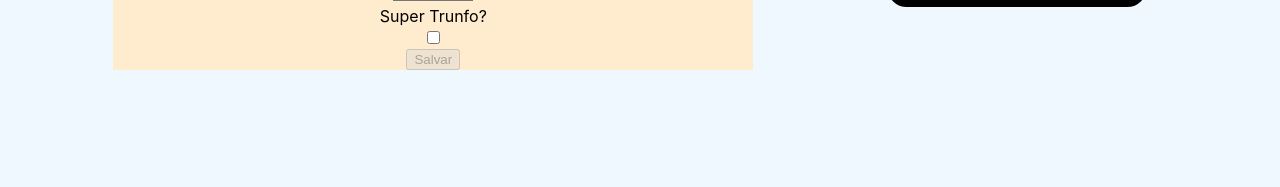
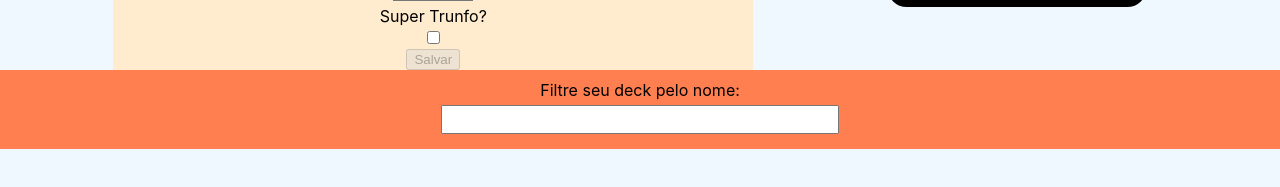
Before and after one commit to Guga-Santos/Tryunfo, a React (Create React App) app: page / in a window 1280 px wide. Shown: the part 515-702 px from the top of the page. Built offline with nearby package versions, Linux system fonts and the light colour scheme.

Commit message:
Requisito 10 ok

```diff
--- a/src/App.css
+++ b/src/App.css
@@ -73,6 +73,7 @@ h1 {
   align-items: center;
   display: flex;
   flex-direction: column;
+  margin-bottom: 50px;
 }
 
 .eraser {
@@ -83,6 +84,7 @@ h1 {
   align-items: center;
   display: flex;
   flex-direction: column;
+  width: 100%;
 }
 
 
@@ -106,3 +108,20 @@ img {
   text-indent: 100%;
   width: 90%;
 }
+
+.filtersContainer {
+  display: flex;
+  flex-direction: column;
+  align-items: center;
+
+  width: 100%;
+
+  padding: 10px 0px;
+
+  background-color: coral;
+}
+
+.filter-name {
+  padding: 5px;
+  width: 30%;
+}
--- a/src/App.js
+++ b/src/App.js
@@ -24,6 +24,7 @@ class App extends React.Component {
       hasTrunfo: false,
       isSaveButtonDisabled: true,
       cards: [],
+      filterName: '',
     };
   }
 
@@ -62,7 +63,9 @@ class App extends React.Component {
     this.setState((before) => ({
       cards: before.cards.filter((obj) => obj.cardName !== namedCard),
       hasTrunfo: before.cards.some((ele) => ele.hasTrunfo === true),
-    }));
+    }), () => this.setState((prev) => ({
+      hasTrunfo: prev.cards.some((ele) => ele.hasTrunfo === true),
+    })));
   }
 
   onSaveButtonClick(e) {
@@ -110,8 +113,24 @@ class App extends React.Component {
           />
           <Card { ...thisProps } />
         </div>
+        <div className="filtersContainer">
+          <label className="labels" htmlFor="filterName">
+            Filtre seu deck pelo nome:
+            <input
+              id="filterName"
+              name="filterName"
+              type="text"
+              className="filter-name"
+              value={ this.filterName }
+              data-testid="name-filter"
+              onChange={ this.onInputChange }
+            />
+          </label>
+        </div>
         <div className="cardDeck">
-          {thisProps.cards.map((obj) => (
+          {thisProps.cards
+            .filter((card) => card.cardName.includes(thisProps.filterName))
+            .map((obj) => (
               <div className="card-" key={ Math.random() }>
                 <Card
                   key={ obj.cardName }
```
Lines whose indentation alone changed are shown as unchanged.
